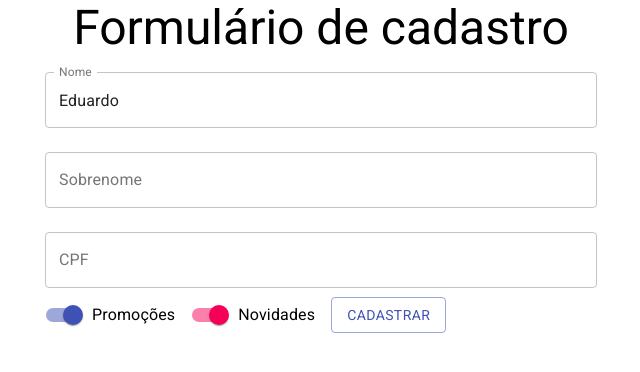
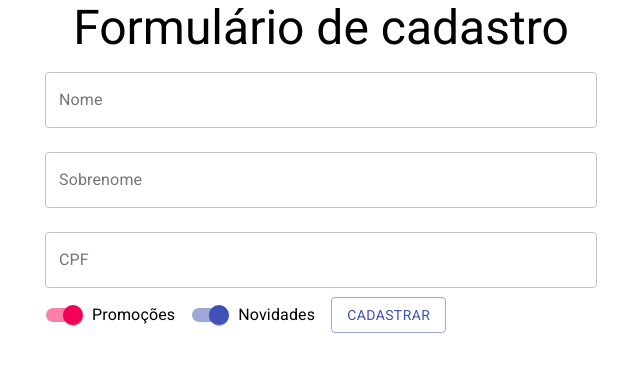
Before and after one commit to edu-as/simple-form, a React (Create React App) app: page / in a window 1280 px wide. Shown: the top 372 px of the page, without its empty margins (319-959 px from the left). Built offline with nearby package versions, Linux system fonts and the light colour scheme.

Commit message:
continuing to useState in the form

```diff
--- a/src/components/register-form/register-form.jsx
+++ b/src/components/register-form/register-form.jsx
@@ -2,21 +2,23 @@ import React, {useState} from 'react';
 import { Button, TextField, Switch, FormControlLabel } from '@material-ui/core';
 
 function RegisterForm(){
-  const [nameInput, setNameInput] = useState("Eduardo");
+  const [nameInput, setNameInput] = useState("");
+  const [surNameInput, setSurNameInput] = useState("");
+  const [cpfInput, setCpfInput] = useState("");
+  const [saleInput, setSaleInput] = useState("true");
+  const [newsInput, setNewsInput] = useState("true");
+
   return(
     <form
         onSubmit={(event) => {
           event.preventDefault();
-          console.log(nameInput);
+          console.log({nameInput, surNameInput, cpfInput, saleInput, newsInput});
         }}
     >
     <TextField
-    value={nameInput}
-    onChange={(event) => {
+        value={nameInput}
+        onChange={(event) => {
             setNameInput(event.target.value);
-          if(nameInput.length >3) {
-            setNameInput (nameInput.substr(0,3));
-          }
         }}
         id="name"
         label="Nome"
@@ -25,14 +27,22 @@ function RegisterForm(){
         fullWidth
     />
     <TextField
-        id="name"
+        value={surNameInput}
+        onChange={(event) => {
+            setSurNameInput(event.target.value);
+        }}
+        id="surName"
         label="Sobrenome"
         variant="outlined"
         margin="normal"
         fullWidth
     />
     <TextField
-        id="name"
+        value={cpfInput}
+        onChange={(event) => {
+            setCpfInput(event.target.value);
+        }}
+        id="cpf"
         label="CPF"
         variant="outlined"
         margin="normal"
@@ -41,15 +51,35 @@ function RegisterForm(){
 
     <FormControlLabel
         label="Promoções"
-        control={<Switch name="novidades" defaultChecked color="primary" />}
+        control={
+            <Switch
+                checked={saleInput}
+                onChange={(event) =>{
+                    setSaleInput(event.target.checked)
+                }}
+                name="sale"
+                color="secondary"
+            />
+        }
     />
     <FormControlLabel
         label="Novidades"
-        control={<Switch name="promocoes" defaultChecked color="secondary" />}
+        control={
+            <Switch
+                checked={newsInput}
+                onChange={(event) =>{
+                    setNewsInput(event.target.checked)
+                }}
+                name="news"
+                color="primary"
+            />
+        }
     />
 
     <Button
-        type="submit" variant="outlined" color="primary">
+        type="submit"
+        variant="outlined"
+        color="primary">
         Cadastrar
     </Button>
     </form>
```
